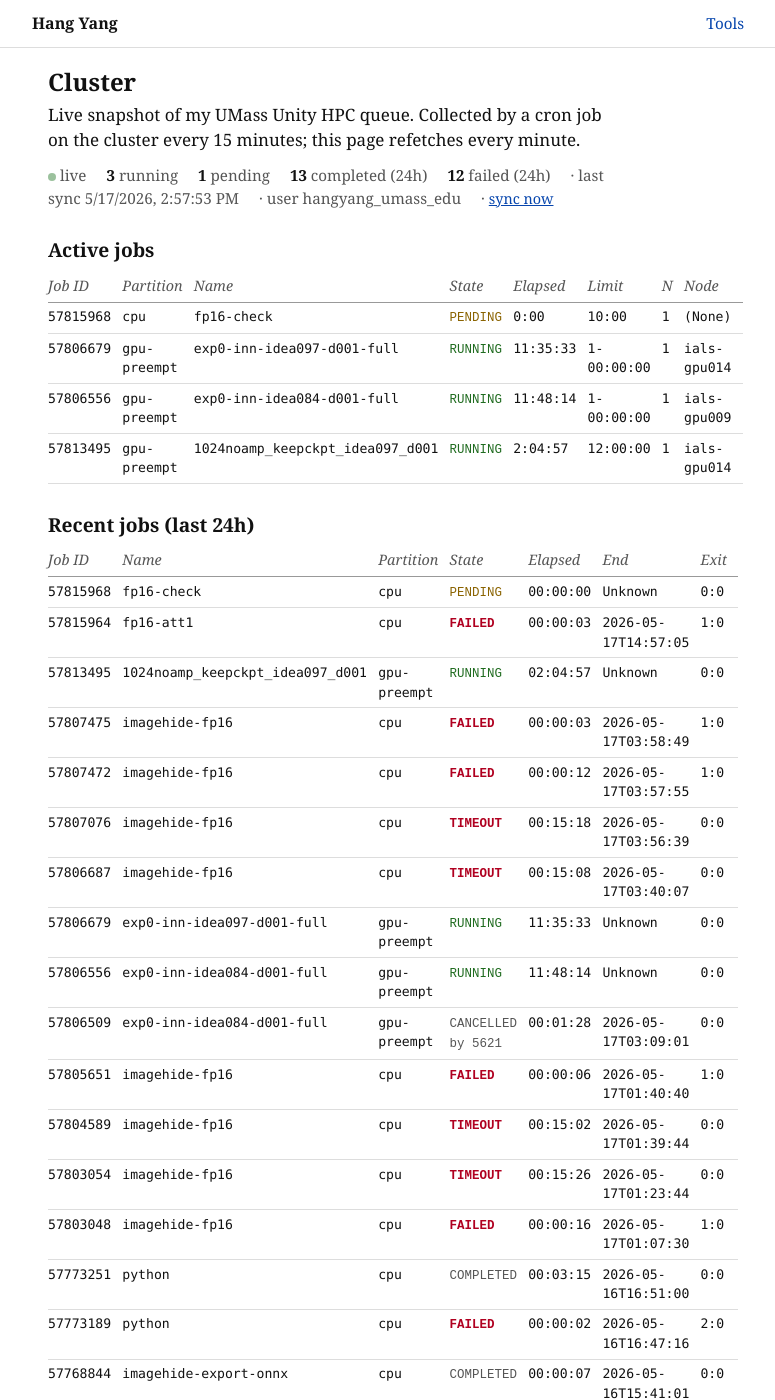
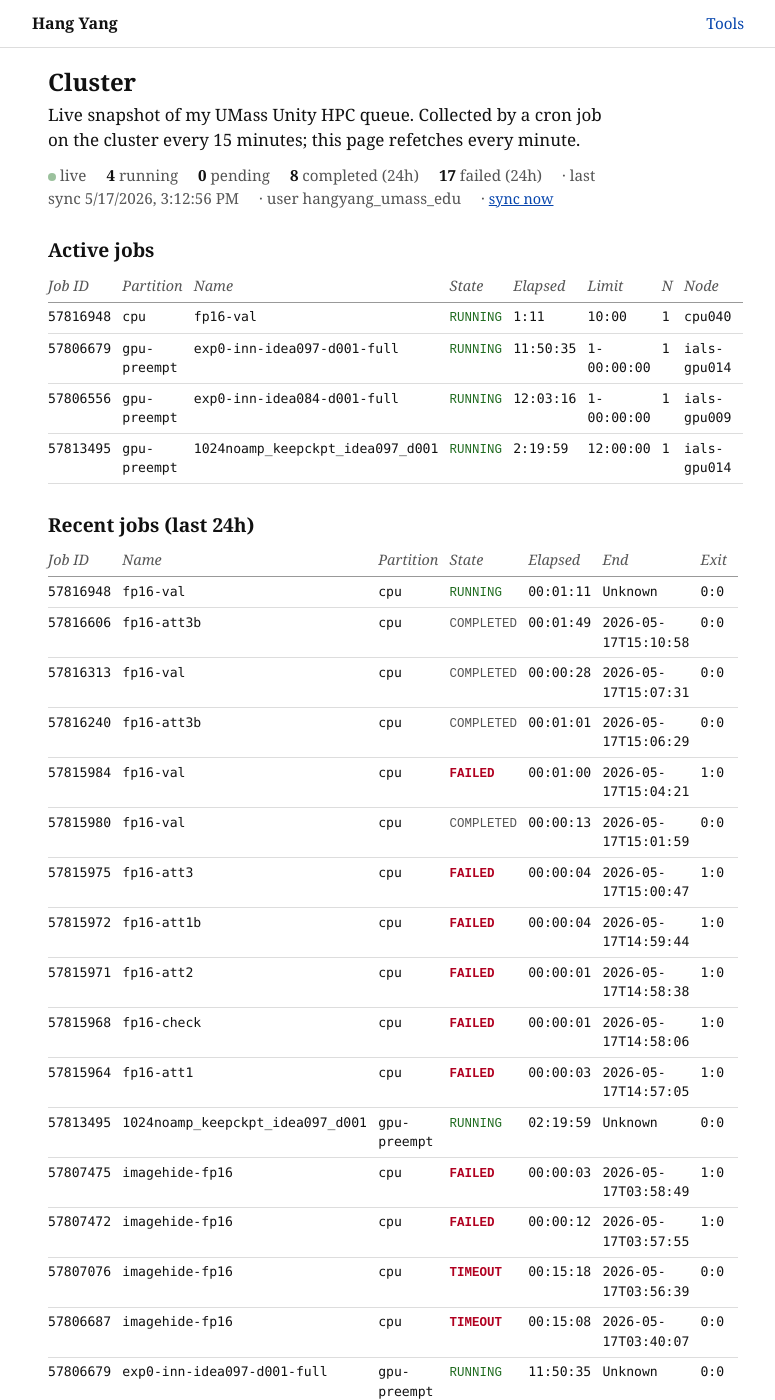
Before and after one commit to yanghangAI/yanghangAI.github.io, a Jekyll site: the page built from _pages/cluster.html, in a window 1280 px wide and 1400 px high. Shown: the whole window, without its empty margins (248-1023 px from the left). Built offline with Jekyll 4.4.1, drawn with Linux system fonts in a browser that asks for light colours; some of the changed text lies outside the part shown.

Commit message:
chore(dashboard): refresh cluster data 2026-05-17T15:12:56Z

```diff
--- a/assets/cluster-data.json
+++ b/assets/cluster-data.json
@@ -1,23 +1,23 @@
 {
-  "updated_utc": "2026-05-17T14:57:53Z",
+  "updated_utc": "2026-05-17T15:12:56Z",
   "user": "hangyang_umass_edu",
   "squeue": [
     {
-      "jobid": "57815968",
+      "jobid": "57816948",
       "partition": "cpu",
-      "name": "fp16-check",
-      "state": "PENDING",
-      "time": "0:00",
+      "name": "fp16-val",
+      "state": "RUNNING",
+      "time": "1:11",
       "time_limit": "10:00",
       "nodes": "1",
-      "nodelist": "(None)"
+      "nodelist": "cpu040"
     },
     {
       "jobid": "57806679",
       "partition": "gpu-preempt",
       "name": "exp0-inn-idea097-d001-full",
       "state": "RUNNING",
-      "time": "11:35:33",
+      "time": "11:50:35",
       "time_limit": "1-00:00:00",
       "nodes": "1",
       "nodelist": "ials-gpu014"
@@ -27,7 +27,7 @@
       "partition": "gpu-preempt",
       "name": "exp0-inn-idea084-d001-full",
       "state": "RUNNING",
-      "time": "11:48:14",
+      "time": "12:03:16",
       "time_limit": "1-00:00:00",
       "nodes": "1",
       "nodelist": "ials-gpu009"
@@ -37,7 +37,7 @@
       "partition": "gpu-preempt",
       "name": "1024noamp_keepckpt_idea097_d001",
       "state": "RUNNING",
-      "time": "2:04:57",
+      "time": "2:19:59",
       "time_limit": "12:00:00",
       "nodes": "1",
       "nodelist": "ials-gpu014"
@@ -45,13 +45,94 @@
   ],
   "sacct_recent": [
     {
+      "jobid": "57816948",
+      "name": "fp16-val",
+      "partition": "cpu",
+      "state": "RUNNING",
+      "elapsed": "00:01:11",
+      "end": "Unknown",
+      "exit_code": "0:0"
+    },
+    {
+      "jobid": "57816606",
+      "name": "fp16-att3b",
+      "partition": "cpu",
+      "state": "COMPLETED",
+      "elapsed": "00:01:49",
+      "end": "2026-05-17T15:10:58",
+      "exit_code": "0:0"
+    },
+    {
+      "jobid": "57816313",
+      "name": "fp16-val",
+      "partition": "cpu",
+      "state": "COMPLETED",
+      "elapsed": "00:00:28",
+      "end": "2026-05-17T15:07:31",
+      "exit_code": "0:0"
+    },
+    {
+      "jobid": "57816240",
+      "name": "fp16-att3b",
+      "partition": "cpu",
+      "state": "COMPLETED",
+      "elapsed": "00:01:01",
+      "end": "2026-05-17T15:06:29",
+      "exit_code": "0:0"
+    },
+    {
+      "jobid": "57815984",
+      "name": "fp16-val",
+      "partition": "cpu",
+      "state": "FAILED",
+      "elapsed": "00:01:00",
+      "end": "2026-05-17T15:04:21",
+      "exit_code": "1:0"
+    },
+    {
+      "jobid": "57815980",
+      "name": "fp16-val",
+      "partition": "cpu",
+      "state": "COMPLETED",
+      "elapsed": "00:00:13",
+      "end": "2026-05-17T15:01:59",
+      "exit_code": "0:0"
+    },
+    {
+      "jobid": "57815975",
+      "name": "fp16-att3",
+      "partition": "cpu",
+      "state": "FAILED",
+      "elapsed": "00:00:04",
+      "end": "2026-05-17T15:00:47",
+      "exit_code": "1:0"
+    },
+    {
+      "jobid": "57815972",
+      "name": "fp16-att1b",
+      "partition": "cpu",
+      "state": "FAILED",
+      "elapsed": "00:00:04",
+      "end": "2026-05-17T14:59:44",
+      "exit_code": "1:0"
+    },
+    {
+      "jobid": "57815971",
+      "name": "fp16-att2",
+      "partition": "cpu",
+      "state": "FAILED",
+      "elapsed": "00:00:01",
+      "end": "2026-05-17T14:58:38",
+      "exit_code": "1:0"
+    },
+    {
       "jobid": "57815968",
       "name": "fp16-check",
       "partition": "cpu",
-      "state": "PENDING",
-      "elapsed": "00:00:00",
-      "end": "Unknown",
-      "exit_code": "0:0"
+      "state": "FAILED",
+      "elapsed": "00:00:01",
+      "end": "2026-05-17T14:58:06",
+      "exit_code": "1:0"
     },
     {
       "jobid": "57815964",
@@ -67,7 +148,7 @@
       "name": "1024noamp_keepckpt_idea097_d001",
       "partition": "gpu-preempt",
       "state": "RUNNING",
-      "elapsed": "02:04:57",
+      "elapsed": "02:19:59",
       "end": "Unknown",
       "exit_code": "0:0"
     },
@@ -112,7 +193,7 @@
       "name": "exp0-inn-idea097-d001-full",
       "partition": "gpu-preempt",
       "state": "RUNNING",
-      "elapsed": "11:35:33",
+      "elapsed": "11:50:35",
       "end": "Unknown",
       "exit_code": "0:0"
     },
@@ -121,7 +202,7 @@
       "name": "exp0-inn-idea084-d001-full",
       "partition": "gpu-preempt",
       "state": "RUNNING",
-      "elapsed": "11:48:14",
+      "elapsed": "12:03:16",
       "end": "Unknown",
       "exit_code": "0:0"
     },
@@ -232,87 +313,6 @@
       "elapsed": "04:12:57",
       "end": "2026-05-16T16:47:49",
       "exit_code": "0:0"
-    },
-    {
-      "jobid": "57755589",
-      "name": "1024noamp_idea096_design003",
-      "partition": "gpu-preempt",
-      "state": "COMPLETED",
-      "elapsed": "04:14:08",
-      "end": "2026-05-16T16:49:00",
-      "exit_code": "0:0"
-    },
-    {
-      "jobid": "57755588",
-      "name": "1024noamp_idea096_design002",
-      "partition": "gpu-preempt",
-      "state": "COMPLETED",
-      "elapsed": "04:17:10",
-      "end": "2026-05-16T16:52:02",
-      "exit_code": "0:0"
-    },
-    {
-      "jobid": "57755587",
-      "name": "1024noamp_idea095_design002",
-      "partition": "gpu-preempt",
-      "state": "COMPLETED",
-      "elapsed": "04:15:16",
-      "end": "2026-05-16T16:50:08",
-      "exit_code": "0:0"
-    },
-    {
-      "jobid": "57755586",
-      "name": "1024noamp_idea095_design001",
-      "partition": "gpu-preempt",
-      "state": "COMPLETED",
-      "elapsed": "04:17:23",
-      "end": "2026-05-16T16:52:15",
-      "exit_code": "0:0"
-    },
-    {
-      "jobid": "57755585",
-      "name": "1024noamp_idea094_design003",
-      "partition": "gpu-preempt",
-      "state": "COMPLETED",
-      "elapsed": "04:16:06",
-      "end": "2026-05-16T16:50:58",
-      "exit_code": "0:0"
-    },
-    {
-      "jobid": "57755584",
-      "name": "1024noamp_idea094_design002",
-      "partition": "gpu-preempt",
-      "state": "COMPLETED",
-      "elapsed": "04:21:23",
-      "end": "2026-05-16T16:56:15",
-      "exit_code": "0:0"
-    },
-    {
-      "jobid": "57755583",
-      "name": "1024noamp_idea094_design001",
-      "partition": "gpu-preempt",
-      "state": "COMPLETED",
-      "elapsed": "05:42:50",
-      "end": "2026-05-16T18:17:42",
-      "exit_code": "0:0"
-    },
-    {
-      "jobid": "57755582",
-      "name": "1024noamp_idea090_design003",
-      "partition": "gpu-preempt",
-      "state": "COMPLETED",
-      "elapsed": "04:39:20",
-      "end": "2026-05-16T17:14:12",
-      "exit_code": "0:0"
-    },
-    {
-      "jobid": "57755581",
-      "name": "1024noamp_idea090_design001",
-      "partition": "gpu-preempt",
-      "state": "COMPLETED",
-      "elapsed": "04:35:52",
-      "end": "2026-05-16T17:10:44",
-      "exit_code": "0:0"
     }
   ],
   "sinfo": [
@@ -402,7 +402,7 @@
       "timelimit": "30-00:00:00",
       "nodes": "9",
       "state": "mix",
-      "cpus_aiot": "264/160/0/424"
+      "cpus_aiot": "212/212/0/424"
     },
     {
       "partition": "ceewater_cjgleason-cpu",
@@ -418,7 +418,7 @@
       "timelimit": "30-00:00:00",
       "nodes": "9",
       "state": "mix",
-      "cpus_aiot": "264/160/0/424"
+      "cpus_aiot": "212/212/0/424"
     },
     {
       "partition": "ceewater_kandread-cpu",
@@ -434,7 +434,7 @@
       "timelimit": "30-00:00:00",
       "nodes": "9",
       "state": "mix",
-      "cpus_aiot": "264/160/0/424"
+      "cpus_aiot": "212/212/0/424"
     },
     {
       "partition": "cpu*",
@@ -464,17 +464,17 @@
       "partition": "cpu*",
       "avail": "up",
       "timelimit": "2-00:00:00",
-      "nodes": "84",
+      "nodes": "85",
       "state": "mix",
-      "cpus_aiot": "3610/2662/0/6272"
+      "cpus_aiot": "3718/2566/0/6284"
     },
     {
       "partition": "cpu*",
       "avail": "up",
       "timelimit": "2-00:00:00",
-      "nodes": "40",
+      "nodes": "39",
       "state": "alloc",
-      "cpus_aiot": "2132/0/0/2132"
+      "cpus_aiot": "2120/0/0/2120"
     },
     {
       "partition": "cpu-preempt",
@@ -482,7 +482,7 @@
       "timelimit": "2-00:00:00",
       "nodes": "11",
       "state": "mix-",
-      "cpus_aiot": "484/348/0/832"
+      "cpus_aiot": "441/391/0/832"
     },
     {
       "partition": "cpu-preempt",
@@ -506,7 +506,7 @@
       "timelimit": "2-00:00:00",
       "nodes": "82",
       "state": "mix",
-      "cpus_aiot": "2745/2107/0/4852"
+      "cpus_aiot": "2693/2159/0/4852"
     },
     {
       "partition": "cpu-preempt",
@@ -562,7 +562,7 @@
       "timelimit": "2-00:00:00",
       "nodes": "8",
       "state": "mix-",
-      "cpus_aiot": "277/171/0/448"
+      "cpus_aiot": "257/151/0/408"
     },
     {
       "partition": "gpu",
@@ -576,17 +576,17 @@
       "partition": "gpu",
       "avail": "up",
       "timelimit": "2-00:00:00",
-      "nodes": "69",
+      "nodes": "70",
       "state": "mix",
-      "cpus_aiot": "637/879/0/1516"
+      "cpus_aiot": "677/911/0/1588"
     },
     {
       "partition": "gpu",
       "avail": "up",
       "timelimit": "2-00:00:00",
-      "nodes": "45",
+      "nodes": "44",
       "state": "alloc",
-      "cpus_aiot": "784/0/0/784"
+      "cpus_aiot": "752/0/0/752"
     },
     {
       "partition": "gpu",
@@ -650,7 +650,7 @@
       "timelimit": "2-00:00:00",
       "nodes": "48",
       "state": "mix",
-      "cpus_aiot": "1106/1302/0/2408"
+      "cpus_aiot": "1107/1301/0/2408"
     },
     {
       "partition": "gpu-preempt",
@@ -690,7 +690,7 @@
       "timelimit": "14-00:00:00",
       "nodes": "9",
       "state": "mix",
-      "cpus_aiot": "113/175/0/288"
+      "cpus_aiot": "111/177/0/288"
     },
     {
       "partition": "gpupod-l40s",
@@ -730,7 +730,7 @@
       "timelimit": "14-00:00:00",
       "nodes": "19",
       "state": "mix",
-      "cpus_aiot": "231/225/0/456"
+      "cpus_aiot": "232/224/0/456"
     },
     {
       "partition": "jdelhommelle",
@@ -858,7 +858,7 @@
       "timelimit": "30-00:00:00",
       "nodes": "4",
       "state": "mix-",
-      "cpus_aiot": "102/154/0/256"
+      "cpus_aiot": "59/197/0/256"
     },
     {
       "partition": "umd-cscdr-cpu",
```
